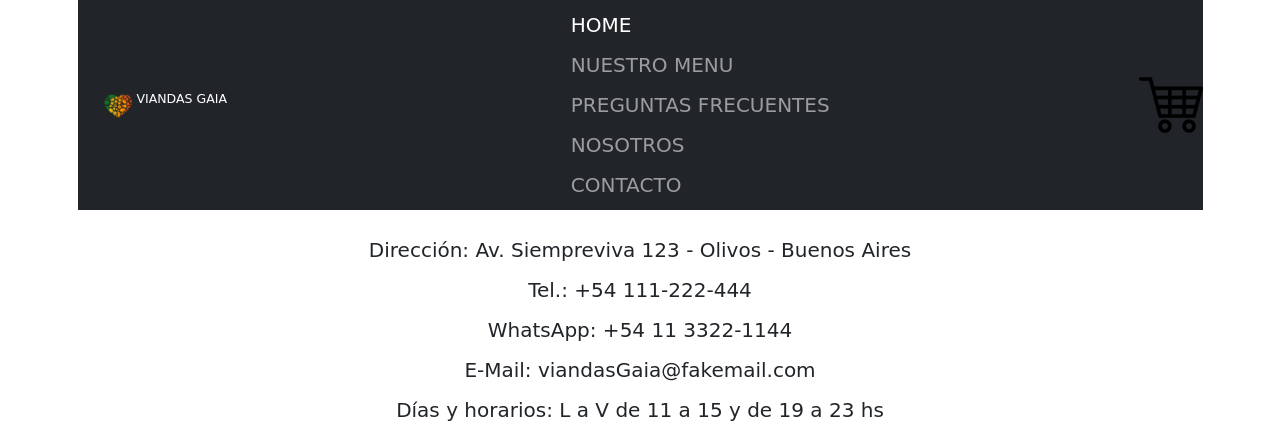
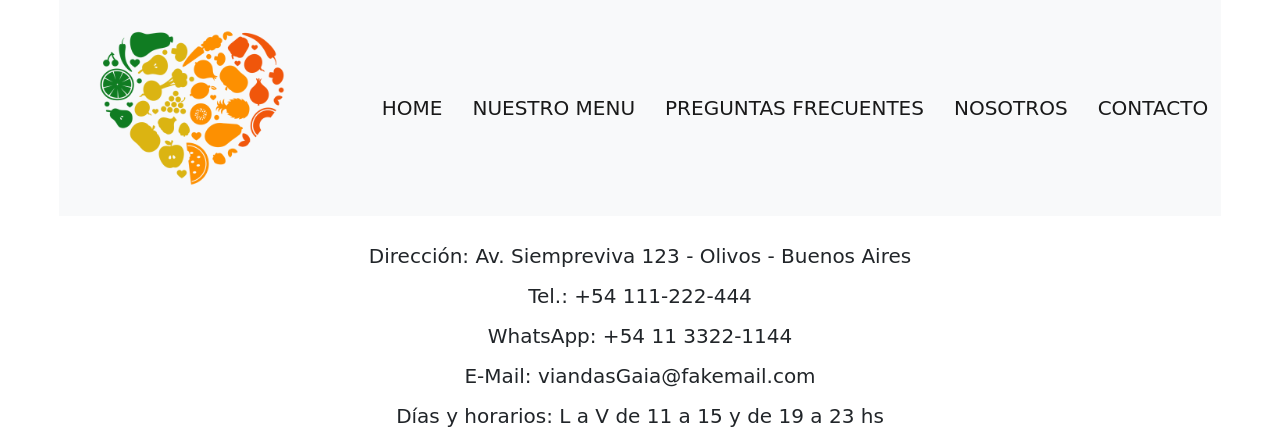
Before and after one commit to Mariana9420/coder__house__repo, a plain HTML site: page index.html in a window 1280 px wide. Shown: the top 438 px of the page. Drawn offline with Linux system fonts and the light colour scheme; a web font is replaced by a local one.

Commit message:
menu bootstrap con mis links y logo agregados

```diff
--- a/index.html
+++ b/index.html
@@ -23,27 +23,29 @@
 <body>
 
   <header>
+    <nav class="navbar navbar-expand-lg navbar-light bg-light">
+      <div class="container-fluid">
+        <a class="navbar-brand" href="./index.html"><img src="./images/logo.png" class="header__logo"/></a>
+        <button class="navbar-toggler" type="button" data-bs-toggle="collapse" data-bs-target="#navbarTogglerDemo02" aria-controls="navbarTogglerDemo02" aria-expanded="false" aria-label="Toggle navigation">
+          <span class="navbar-toggler-icon"></span>
+        </button>
+        <div class="collapse navbar-collapse" id="navbarTogglerDemo02">
+          <ul class="navbar-nav me-auto mb-2 mb-lg-0">
 
-  <div class="container">
-  <nav class="navbar navbar-dark bg-dark">
-    <a class="navbar-brand" href="./index.html">
+              <a class="nav-link active" aria-current="page" href="./index.html">Home</a>
 
-      <img src="./images/logo.png" alt=" logo de corazon de frutas y verduras" width="30" height="30" class="d-inline-block align-text-top ">
-      viandas Gaia
-    </a>
-    <div class="navbar-nav">
-      <a class="nav-link active" aria-current="page" href="./index.html">Home</a>
-      <a class="nav-link" href="./paginas/menu.html">Nuestro menu</a>
-      <a class="nav-link" href="./paginas/preguntas_frecuentes.html">Preguntas frecuentes</a>
-      <a class="nav-link" href="./paginas/nosotros.html">Nosotros</a>
-      <a class="nav-link" href="./paginas/contacto.html">Contacto</a>
-    </div>
-    <div>
-      <img class="header__nav--carrito" src="./images/small-images/carrito_compras_small.png"
-        alt="carrito de compras" />
-    </div>
-  </nav>
-</div>
+              <a class="nav-link active" aria-current="page" href="./paginas/menu.html">Nuestro menu</a>
+
+              <a class="nav-link active" aria-current="page" href="./paginas/preguntas_frecuentes.html">Preguntas frecuentes</a>
+
+              <a class="nav-link active" aria-current="page" href="./paginas/nosotros.html">Nosotros</a>
+
+              <a class="nav-link active" aria-current="page" href="./paginas/contacto.html">Contacto</a>
+
+          </ul>
+        </div>
+      </div>
+    </nav>
 </header>
 
   <section>
```
